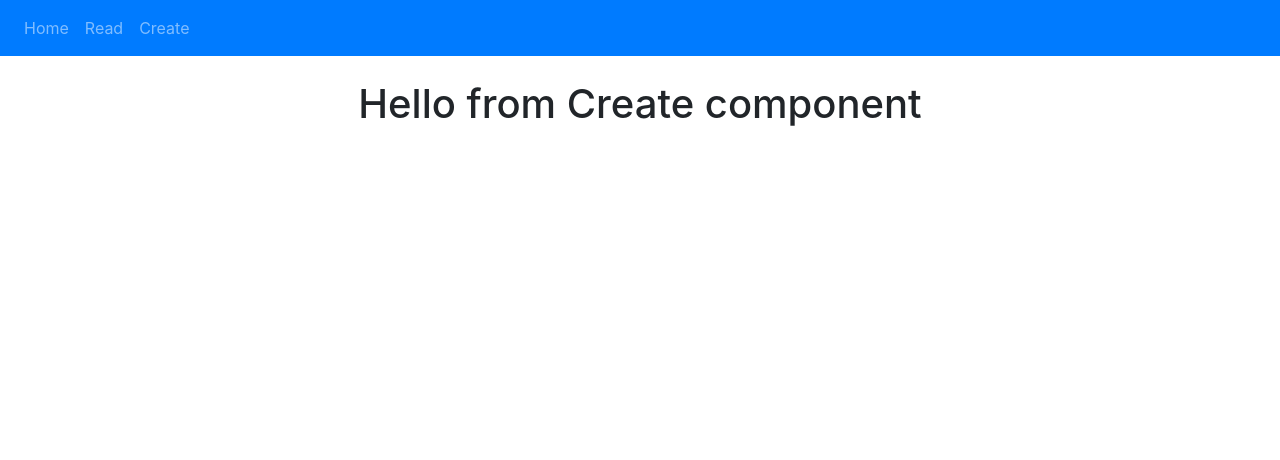
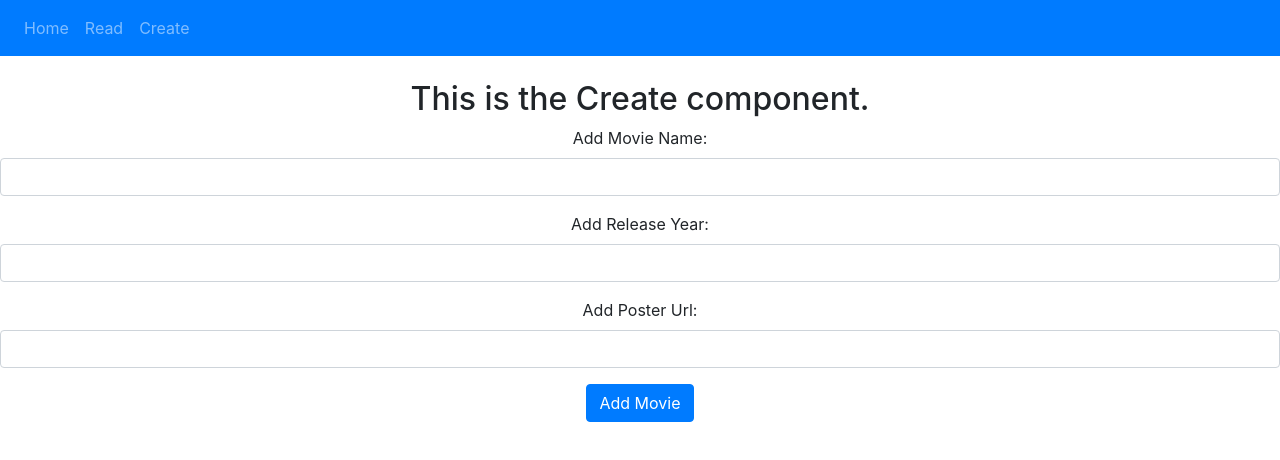
Before and after one commit to aodhanman/my-app2, a React (Create React App) app: page /create in a window 1280 px wide. Shown: the top 460 px of the page. Built offline with nearby package versions, Linux system fonts and the light colour scheme.

Commit message:
form working

```diff
--- a/src/components/create.js
+++ b/src/components/create.js
@@ -1,13 +1,83 @@
 import React from 'react';
 
 class Create extends React.Component {
+
+  constructor() {
+    super();
+    this.onChangeMovieName = this.onChangeMovieName.bind(this);
+
+    this.onChangeMovieYear = this.onChangeMovieYear.bind(this);
+    this.onChangeMoviePoster = this.onChangeMoviePoster.bind(this);
+    this.onSubmit = this.onSubmit.bind(this);
+    this.state = {
+      Title: '',
+      Year: '',
+      Poster: ''
+    }
+  }
+  onChangeMovieName(e) {
+    this.setState({
+      Title: e.target.value
+    });
+  }
+  onChangeMovieYear(e) {
+    this.setState({
+      Year: e.target.value
+    })
+  }
+  onChangeMoviePoster(e) {
+    this.setState({
+      Poster: e.target.value
+    })
+  }
+  onSubmit(e) {
+    e.preventDefault();
+    console.log(`button clicked
+      ${this.state.Title},
+      ${this.state.Year},
+      ${this.state.Poster}`);
+    this.setState({
+      Title: '',
+      Year: '',
+      Poster: ''
+    })
+  }
   render() {
     return (
-      <div>
-        <h1>Hello from Create component</h1>
+      <div className="App">
+        <h2>This is the Create component.</h2>
+
+        <form onSubmit={this.onSubmit}>
+          <div className="form-group">
+            <label>Add Movie Name: </label>
+            <input type="text"
+              className="form-control"
+              value={this.state.Title}
+              onChange={this.onChangeMovieName}
+            />
+          </div>
+          <div className="form-group">
+            <label>Add Release Year: </label>
+            <input type="text"
+              className="form-control"
+              value={this.state.Year}
+              onChange={this.onChangeMovieYear}
+            />
+          </div>
+          <div className="form-group">
+            <label>Add Poster Url: </label>
+            <input type="text"
+              className="form-control"
+              value={this.state.Poster}
+              onChange={this.onChangeMoviePoster}
+            />
+          </div>
+          <div className="form-group">
+            <input type="submit" value="Add Movie" className="btn btn-primary" />
+          </div>
+        </form>
       </div>
     );
   }
 }
-
 export default Create;
```
